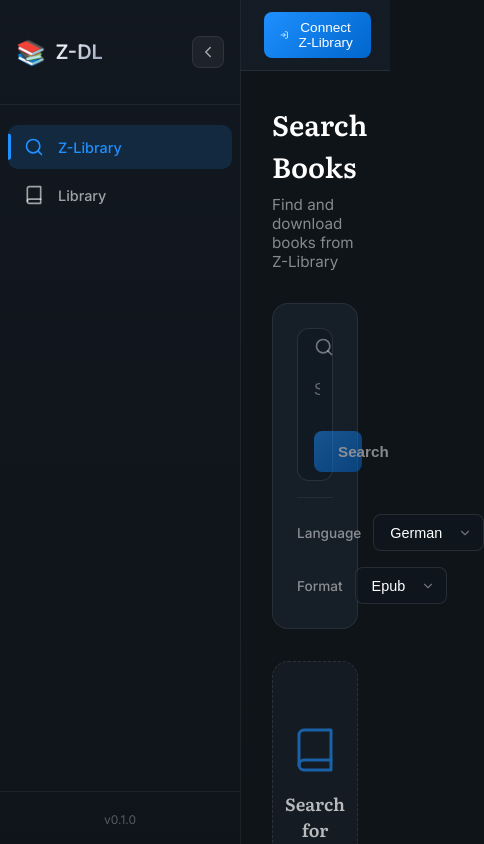
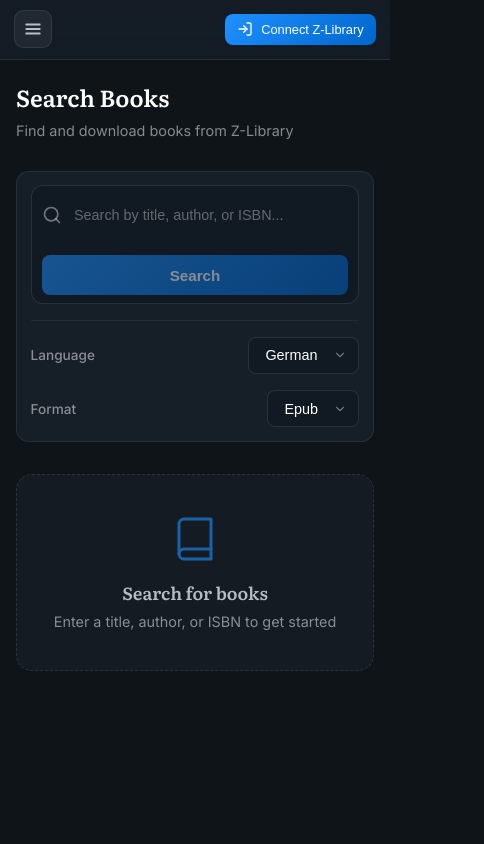
Before and after one commit to Sudashiii/z-dl, a SvelteKit app in the folder z-ui/: page /search in a window 390 px wide. Shown: the top 844 px of the page, 484 px wide, since content can reach past the window. Built offline with nearby package versions, Linux system fonts and the light colour scheme; sample sign-in values are in the browser's storage.

Commit message:
Responsivness

```diff
--- a/z-ui/src/lib/components/Sidebar.svelte
+++ b/z-ui/src/lib/components/Sidebar.svelte
@@ -4,10 +4,15 @@
 
 	interface Props {
 		collapsed?: boolean;
+		mobileOpen?: boolean;
 		onToggle?: () => void;
 	}
 
-	let { collapsed = $bindable(false), onToggle }: Props = $props();
+	let {
+		collapsed = $bindable(false),
+		mobileOpen = $bindable(false),
+		onToggle
+	}: Props = $props();
 
 	function isActive(item: MenuItem): boolean {
 		return $page.url.pathname === item.href || $page.url.pathname.startsWith(item.href + '/');
@@ -19,7 +24,7 @@
 	}
 </script>
 
-<aside class="sidebar" class:collapsed>
+<aside class="sidebar" class:collapsed class:mobile-open={mobileOpen}>
 	<div class="sidebar-header">
 		{#if !collapsed}
 			<div class="logo">
@@ -44,7 +49,12 @@
 		<ul>
 			{#each menuItems as item (item.id)}
 				<li>
-					<a href={item.href} class:active={isActive(item)} title={collapsed ? item.label : undefined}>
+					<a
+						href={item.href}
+						class:active={isActive(item)}
+						title={collapsed ? item.label : undefined}
+						onclick={() => (mobileOpen = false)}
+					>
 						<span class="icon">
 							{#if item.icon === 'search'}
 								<svg xmlns="http://www.w3.org/2000/svg" width="20" height="20" viewBox="0 0 24 24" fill="none" stroke="currentColor" stroke-width="2" stroke-linecap="round" stroke-linejoin="round">
@@ -258,4 +268,37 @@
 	.sidebar.collapsed .sidebar-footer {
 		padding: 0.75rem 0.5rem;
 	}
+
+	@media (max-width: 900px) {
+		.sidebar {
+			width: min(84vw, 300px);
+			transform: translateX(-105%);
+			transition:
+				transform 0.25s ease,
+				width 0.25s ease;
+			z-index: 160;
+		}
+
+		.sidebar.mobile-open {
+			transform: translateX(0);
+		}
+
+		.sidebar.collapsed {
+			width: min(84vw, 300px);
+		}
+
+		.sidebar.collapsed .logo {
+			display: flex;
+		}
+
+		.sidebar.collapsed .label {
+			display: inline;
+		}
+
+		.sidebar.collapsed .sidebar-nav a {
+			justify-content: flex-start;
+			padding: 0.75rem 1rem;
+			margin: 0 0.5rem;
+		}
+	}
 </style>
--- a/z-ui/src/routes/+layout.svelte
+++ b/z-ui/src/routes/+layout.svelte
@@ -25,6 +25,7 @@
 	let isLoading = $state(false);
 	let error = $state<ApiError | null>(null);
 	let sidebarCollapsed = $state(false);
+	let sidebarMobileOpen = $state(false);
 
 	// Check if we're on the login page (don't show sidebar there)
 	let isLoginPage = $derived($page.url.pathname === "/");
@@ -86,6 +87,10 @@
 		}
 	}
 
+	function toggleMobileSidebar() {
+		sidebarMobileOpen = !sidebarMobileOpen;
+	}
+
 	function handleKeyDown(event: KeyboardEvent, action: () => void) {
 		if (event.key === "Enter" || event.key === " ") {
 			event.preventDefault();
@@ -138,6 +143,7 @@
 	{#if !isLoginPage}
 		<Sidebar
 			bind:collapsed={sidebarCollapsed}
+			bind:mobileOpen={sidebarMobileOpen}
 			onToggle={handleSidebarToggle}
 		/>
 	{/if}
@@ -145,7 +151,19 @@
 	<div class="main-content">
 		{#if !isLoginPage}
 			<header class="top-bar">
-				<div class="spacer"></div>
+				<div class="top-left">
+					<button
+						class="mobile-menu-btn"
+						onclick={toggleMobileSidebar}
+						aria-label="Toggle navigation"
+					>
+						<svg xmlns="http://www.w3.org/2000/svg" width="18" height="18" viewBox="0 0 24 24" fill="none" stroke="currentColor" stroke-width="2.5" stroke-linecap="round" stroke-linejoin="round">
+							<line x1="3" y1="6" x2="21" y2="6"></line>
+							<line x1="3" y1="12" x2="21" y2="12"></line>
+							<line x1="3" y1="18" x2="21" y2="18"></line>
+						</svg>
+					</button>
+				</div>
 				<div class="zlib-login">
 					{#if zlibName}
 						<div class="user-info">
@@ -190,6 +208,17 @@
 		</main>
 	</div>
 </div>
+
+{#if sidebarMobileOpen && !isLoginPage}
+	<div
+		class="mobile-sidebar-backdrop"
+		role="button"
+		tabindex="0"
+		aria-label="Close navigation menu"
+		onclick={() => (sidebarMobileOpen = false)}
+		onkeydown={(e) => (e.key === "Enter" || e.key === " ") && (sidebarMobileOpen = false)}
+	></div>
+{/if}
 
 {#if showModal}
 	<div
@@ -299,6 +328,11 @@
 		padding: 0;
 	}
 
+	:global(html),
+	:global(body) {
+		overflow-x: hidden;
+	}
+
 	:global(h1, h2, h3) {
 		font-family: var(--font-reading);
 	}
@@ -335,8 +369,28 @@
 		z-index: 50;
 	}
 
-	.spacer {
-		flex: 1;
+	.top-left {
+		display: flex;
+		align-items: center;
+	}
+
+	.mobile-menu-btn {
+		display: none;
+		align-items: center;
+		justify-content: center;
+		width: 38px;
+		height: 38px;
+		background: rgba(255, 255, 255, 0.06);
+		border: 1px solid var(--color-border);
+		border-radius: 0.6rem;
+		color: var(--color-text-secondary);
+		cursor: pointer;
+		transition: all 0.2s ease;
+	}
+
+	.mobile-menu-btn:hover {
+		background: rgba(255, 255, 255, 0.1);
+		color: #fff;
 	}
 
 	.zlib-login {
@@ -425,6 +479,14 @@
 		justify-content: center;
 		z-index: 2000;
 		animation: fadeIn 0.2s ease-out;
+	}
+
+	.mobile-sidebar-backdrop {
+		position: fixed;
+		inset: 0;
+		background: rgba(0, 0, 0, 0.45);
+		backdrop-filter: blur(2px);
+		z-index: 150;
 	}
 
 	@keyframes fadeIn {
@@ -639,4 +701,60 @@
 	.error p {
 		margin: 0;
 	}
+
+	@media (max-width: 900px) {
+		.app-layout.with-sidebar .main-content,
+		.app-layout.with-sidebar.sidebar-collapsed .main-content {
+			margin-left: 0;
+		}
+
+		.mobile-menu-btn {
+			display: inline-flex;
+		}
+
+		.top-bar {
+			padding: 0.65rem 0.9rem;
+		}
+
+		.content {
+			padding: 0 1rem;
+		}
+
+		.user-badge {
+			max-width: 190px;
+			white-space: nowrap;
+			overflow: hidden;
+			text-overflow: ellipsis;
+		}
+	}
+
+	@media (max-width: 600px) {
+		.top-bar {
+			gap: 0.75rem;
+		}
+
+		.zlib-connect-btn {
+			padding: 0.45rem 0.75rem;
+			font-size: 0.8rem;
+		}
+
+		.user-info {
+			gap: 0.4rem;
+		}
+
+		.user-badge {
+			padding: 0.4rem 0.65rem;
+			font-size: 0.78rem;
+			max-width: 155px;
+		}
+
+		.modal {
+			padding: 1.2rem;
+			width: min(96vw, 360px);
+		}
+
+		.actions {
+			flex-direction: column;
+		}
+	}
 </style>
--- a/z-ui/src/routes/+page.svelte
+++ b/z-ui/src/routes/+page.svelte
@@ -400,4 +400,44 @@
 		margin: 0;
 		color: rgba(255, 255, 255, 0.5);
 	}
+
+	@media (max-width: 640px) {
+		.login {
+			padding: 1rem;
+			align-items: flex-start;
+			padding-top: 10vh;
+		}
+
+		.orb-1 {
+			width: 280px;
+			height: 280px;
+			top: -90px;
+			right: -130px;
+		}
+
+		.orb-2 {
+			width: 220px;
+			height: 220px;
+			bottom: -70px;
+			left: -90px;
+		}
+
+		.card {
+			padding: 1.4rem;
+			border-radius: 1rem;
+			gap: 1.1rem;
+		}
+
+		.logo-text {
+			font-size: 1.5rem;
+		}
+
+		.logo-icon {
+			font-size: 1.7rem;
+		}
+
+		.login-btn {
+			padding: 0.85rem;
+		}
+	}
 </style>
--- a/z-ui/src/routes/library/+page.svelte
+++ b/z-ui/src/routes/library/+page.svelte
@@ -655,4 +655,78 @@
 		transform: translateY(-1px);
 		box-shadow: 0 4px 12px -4px rgba(251, 191, 36, 0.4);
 	}
+
+	@media (max-width: 900px) {
+		.library-page {
+			padding: 1.25rem 0 1.5rem;
+		}
+
+		.book-grid {
+			grid-template-columns: repeat(auto-fill, minmax(280px, 1fr));
+		}
+	}
+
+	@media (max-width: 640px) {
+		.page-header {
+			margin-bottom: 1.25rem;
+			gap: 0.8rem;
+		}
+
+		.header-content h1 {
+			font-size: 1.45rem;
+		}
+
+		.book-grid {
+			grid-template-columns: minmax(0, 1fr);
+			gap: 0.9rem;
+		}
+
+		.book-card {
+			padding: 0.9rem;
+			gap: 0.8rem;
+		}
+
+		.book-cover {
+			width: 64px;
+			height: 96px;
+		}
+
+		.book-info h3,
+		.author {
+			white-space: normal;
+			overflow: visible;
+		}
+
+		.details {
+			flex-direction: column;
+			align-items: flex-start;
+			gap: 0.55rem;
+		}
+
+		.right-details {
+			width: 100%;
+			justify-content: space-between;
+		}
+
+		.error {
+			flex-wrap: wrap;
+		}
+
+		.error button {
+			width: 100%;
+		}
+
+		.modal-content {
+			width: min(94vw, 420px);
+			padding: 1.25rem;
+		}
+
+		.modal-actions {
+			flex-direction: column;
+		}
+
+		.modal-btn {
+			width: 100%;
+		}
+	}
 </style>
--- a/z-ui/src/routes/search/+page.svelte
+++ b/z-ui/src/routes/search/+page.svelte
@@ -378,23 +378,80 @@
 		margin: 0;
 	}
 
+	@media (max-width: 900px) {
+		.search-page {
+			padding: 1.25rem 0 1.5rem;
+		}
+
+		.search-container {
+			padding: 1rem;
+		}
+	}
+
 	@media (max-width: 600px) {
+		.page-header h1 {
+			font-size: 1.45rem;
+		}
+
+		.page-header p {
+			font-size: 0.9rem;
+		}
+
 		.search-bar {
 			flex-wrap: wrap;
+			padding: 0.5rem 0.65rem;
 		}
 
 		.search-bar input {
 			width: 100%;
+			font-size: 0.95rem;
 		}
 
 		.search-btn {
 			width: 100%;
 			margin-top: 0.5rem;
+			padding: 0.7rem 1rem;
 		}
 
 		.search-filters {
 			flex-direction: column;
 			gap: 1rem;
+		}
+
+		.filter-group {
+			justify-content: space-between;
+			width: 100%;
+		}
+
+		.empty-state {
+			padding: 2.5rem 1rem;
+		}
+
+		.download-modal {
+			margin: 0 1rem;
+			padding: 1.4rem;
+			gap: 1.2rem;
+			max-width: 100%;
+		}
+
+		.download-title {
+			max-width: 100%;
+		}
+	}
+
+	@media (max-width: 420px) {
+		.search-container {
+			padding: 0.85rem;
+			border-radius: 0.8rem;
+		}
+
+		.search-bar input::placeholder {
+			font-size: 0.9rem;
+		}
+
+		.error {
+			padding: 0.85rem 0.9rem;
+			font-size: 0.85rem;
 		}
 	}
 
```
Also changed, not shown: z-ui/src/lib/server/infrastructure/db/db.ts (deleted, +0 -7 lines).
